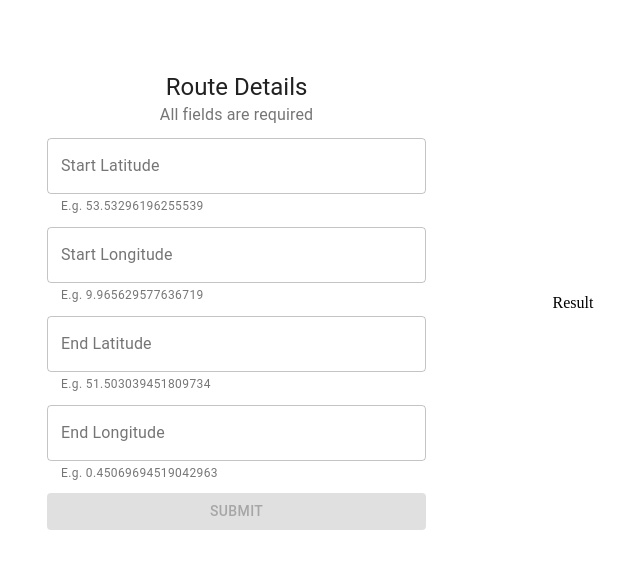
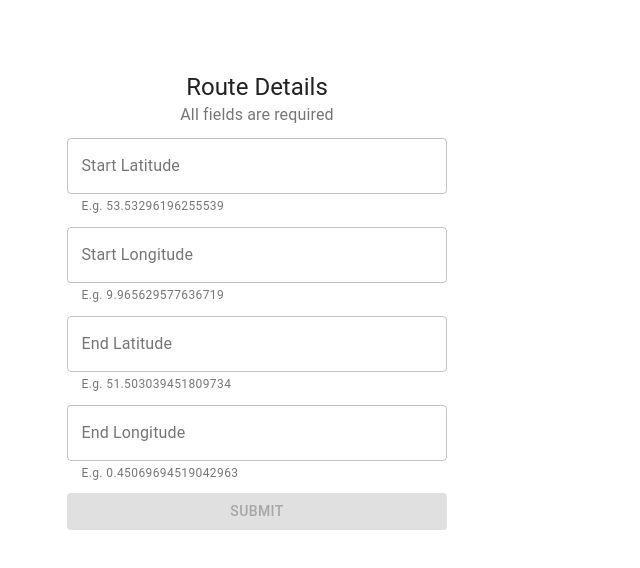
Before and after one commit to jlblumberg/jlbeacon, a React (Create React App) app: page / in a window 1280 px wide. Shown: the top 568 px of the page, without its empty margins (383-1023 px from the left). Built offline with nearby package versions, Linux system fonts and the light colour scheme; no server answers; the HTML template or start-up script is replaced by a standard one.

Commit message:
Add snapshot test for results

```diff
--- a/src/components/Result/Result.jsx
+++ b/src/components/Result/Result.jsx
@@ -1,9 +1,9 @@
 import React from 'react';
 
-const Result = () => {
+const Result = (routeResults) => {
   return (
     <div>
-      Result
+      {console.log(routeResults.data)}
     </div>
   )
 }
```
Also changed, not shown: 2 other files (tests, documents, lock files or other folders).
